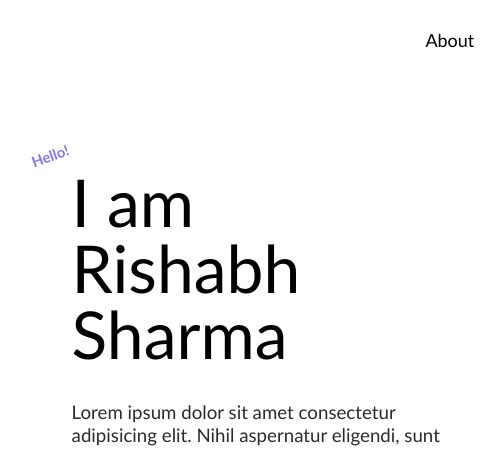
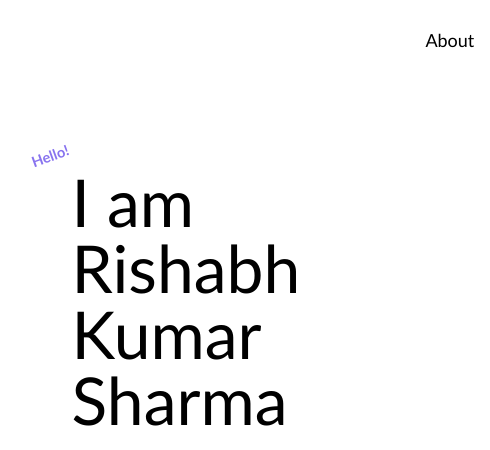
Before and after one commit to RishabhSharma02/RishabhSharma.github.io, a plain HTML site: page index.html in a window 1280 px wide. Shown: the top 450 px of the page, 63-553 px from the left. Drawn offline with nearby package versions, Linux system fonts and the light colour scheme.

Commit message:
name change

```diff
--- a/index.html
+++ b/index.html
@@ -22,7 +22,7 @@
             <img src="" alt="">
             <div id="text">
                 <h5>Hello!</h5>
-             <h1>I am<br>Rishabh Sharma</h1>
+             <h1>I am<br>Rishabh Kumar Sharma</h1>
              <h4>Lorem ipsum dolor sit amet consectetur adipisicing elit. Nihil aspernatur eligendi, sunt voluptas accusantium voluptatem eius ipsa soluta dignissimos esse perspiciatis est voluptate inventore ex omnis optio ratione voluptates. Nisi!</h4>
              <div id="buttons">
                 <button id="b1">Chat
```
